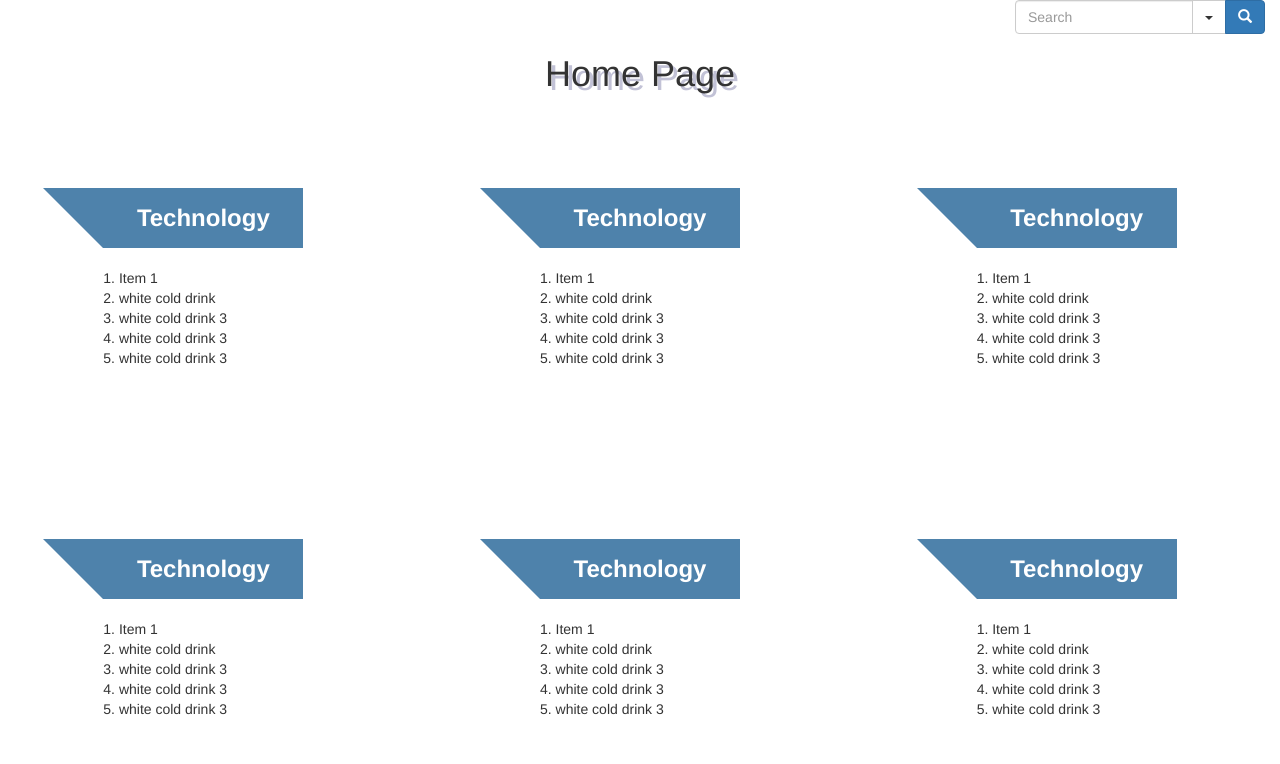
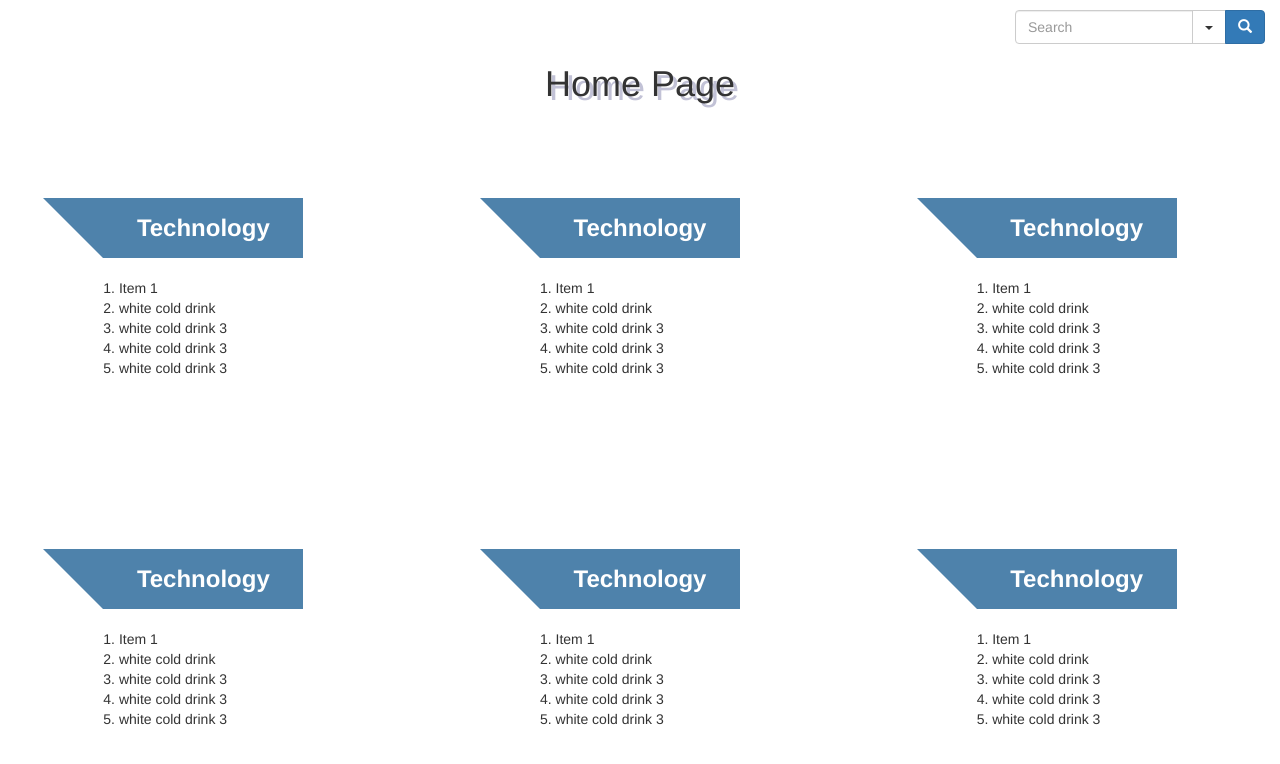
Before and after one commit to blackj8/reno-project, a plain HTML site: page home-page.html in a window 1280 px wide. Drawn offline with nearby package versions, Linux system fonts and the light colour scheme.

Commit message:
Search Bar adjusted

```diff
--- a/home-page.css
+++ b/home-page.css
@@ -59,6 +59,12 @@ div.container {
    text-shadow: 4px 4px #c2c2d6;
 }
 
+#search {
+      display: inline-block;
+      margin-top: 10px;
+      float: right;
+}
+
 /* search bar-- start */
 .dropdown.dropdown-lg .dropdown-menu {
     margin-top: -1px;
--- a/home-page.html
+++ b/home-page.html
@@ -15,6 +15,7 @@
 <div class="container-fluid">
    <div class="row">
 		<div class="col-md-12">
+         <span id="search">
                <div class="input-group" id="adv-search">
                    <input type="text" class="form-control" placeholder="Search" />
                    <div class="input-group-btn">
@@ -49,7 +50,7 @@
                        </div>
                    </div>
                </div>
-          </div>
+            </span>
          </div>
         </div>
 	</div>
```
Lines whose indentation alone changed are shown as unchanged.
